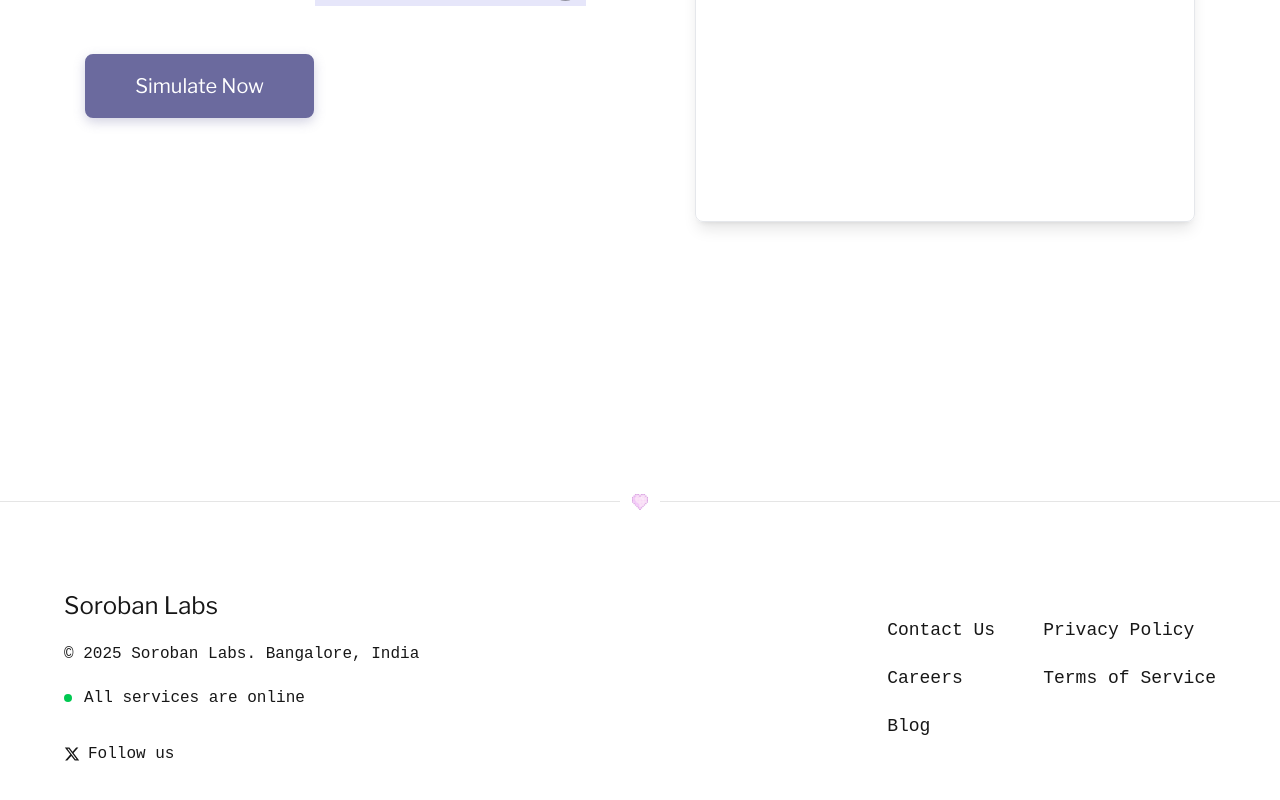
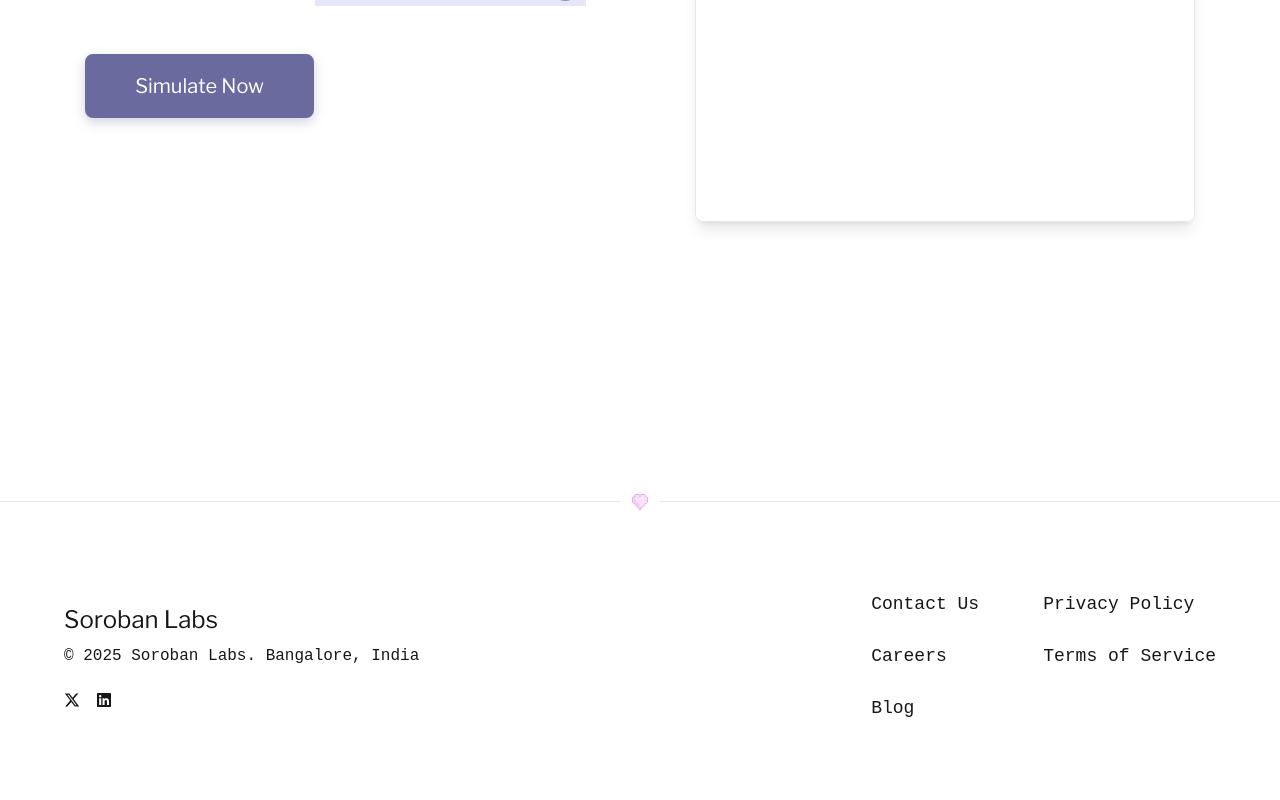
Before and after one commit to soroban-labs/sorobanlabs-landing, a Next.js app: page / in a window 1280 px wide. Shown: the part 3612-4412 px from the top of the page. Built offline with nearby package versions, Linux system fonts and the light colour scheme; no server answers; a web font is replaced by a local one.

Commit message:
feat: social

```diff
--- a/src/components/Footer.tsx
+++ b/src/components/Footer.tsx
@@ -1,5 +1,5 @@
 'use client'
-import { FaXTwitter } from 'react-icons/fa6'
+import { FaXTwitter, FaLinkedin } from 'react-icons/fa6'
 
 export default function Footer() {
   return (
@@ -22,77 +22,85 @@ export default function Footer() {
         </div>
 
         <div className="p-12 pb-32">
-          <div className="flex flex-col lg:flex-row justify-between items-start lg:items-center gap-12 max-w-6xl mx-auto">
+          <div className="flex flex-col lg:flex-row justify-between items-start lg:items-center gap-16 max-w-6xl mx-auto">
             {/* Left side - Company info */}
-            <div className="flex flex-col gap-5">
+            <div className="flex flex-col gap-6">
+              <div className="flex flex-col gap-2">
                 <div className="text-2xl font-normal" style={{ fontFamily: 'var(--font-libre-franklin)', color: '#171717' }}>
                   Soroban Labs
                 </div>
                 <div className="text-base" style={{ fontFamily: 'monospace', color: '#171717' }}>
                   © 2025 Soroban Labs. Bangalore, India
                 </div>
-              <div className="flex items-center gap-3 text-base" style={{ fontFamily: 'monospace', color: '#171717' }}>
-                <div className="w-2 h-2 bg-green-500 rounded-full"></div>
-                All services are online
               </div>
-              <div className="flex items-center gap-3 mt-3">
+              <div className="flex items-center gap-4">
                 <a
                   href="https://x.com/sorobanlabs"
                   target="_blank"
                   rel="noopener noreferrer"
-                  className="flex items-center gap-2 text-base transition-colors duration-200"
-                  style={{ fontFamily: 'monospace', color: '#171717', textDecoration: 'none' }}
+                  className="text-base transition-colors duration-200"
+                  style={{ color: '#171717', textDecoration: 'none' }}
                   onMouseEnter={(e) => (e.target as HTMLAnchorElement).style.color = '#6B6A9E'}
                   onMouseLeave={(e) => (e.target as HTMLAnchorElement).style.color = '#171717'}
                 >
                   <FaXTwitter className="w-4 h-4" />
-                  Follow us
+                </a>
+                <a
+                  href="https://www.linkedin.com/company/sorobanlabs/"
+                  target="_blank"
+                  rel="noopener noreferrer"
+                  className="text-base transition-colors duration-200"
+                  style={{ color: '#171717', textDecoration: 'none' }}
+                  onMouseEnter={(e) => (e.target as HTMLAnchorElement).style.color = '#6B6A9E'}
+                  onMouseLeave={(e) => (e.target as HTMLAnchorElement).style.color = '#171717'}
+                >
+                  <FaLinkedin className="w-4 h-4" />
                 </a>
               </div>
             </div>
 
             {/* Right side - Links */}
-            <div className="flex flex-col sm:flex-row gap-12 text-lg" style={{ fontFamily: 'monospace' }}>
-              <div className="flex flex-col gap-5">
+            <div className="flex flex-col sm:flex-row gap-16 text-lg" style={{ fontFamily: 'monospace' }}>
+              <div className="flex flex-col gap-6">
                 <a
                   href="mailto:atharva@sorobanlabs.io"
                   style={{color: '#171717', textDecoration: 'none'}}
-                  onMouseEnter={(e) => (e.target as HTMLAnchorElement).style.textDecoration = 'underline'}
-                  onMouseLeave={(e) => (e.target as HTMLAnchorElement).style.textDecoration = 'none'}
+                  onMouseEnter={(e) => (e.target as HTMLAnchorElement).style.color = '#6B6A9E'}
+                  onMouseLeave={(e) => (e.target as HTMLAnchorElement).style.color = '#171717'}
                 >
                   Contact Us
                 </a>
                 <a
                   href="#"
                   style={{color: '#171717', textDecoration: 'none'}}
-                  onMouseEnter={(e) => (e.target as HTMLAnchorElement).style.textDecoration = 'underline'}
-                  onMouseLeave={(e) => (e.target as HTMLAnchorElement).style.textDecoration = 'none'}
+                  onMouseEnter={(e) => (e.target as HTMLAnchorElement).style.color = '#6B6A9E'}
+                  onMouseLeave={(e) => (e.target as HTMLAnchorElement).style.color = '#171717'}
                 >
                   Careers
                 </a>
                 <a
                   href="#"
                   style={{color: '#171717', textDecoration: 'none'}}
-                  onMouseEnter={(e) => (e.target as HTMLAnchorElement).style.textDecoration = 'underline'}
-                  onMouseLeave={(e) => (e.target as HTMLAnchorElement).style.textDecoration = 'none'}
+                  onMouseEnter={(e) => (e.target as HTMLAnchorElement).style.color = '#6B6A9E'}
+                  onMouseLeave={(e) => (e.target as HTMLAnchorElement).style.color = '#171717'}
                 >
                   Blog
                 </a>
               </div>
-              <div className="flex flex-col gap-5">
+              <div className="flex flex-col gap-6">
                 <a
                   href="#"
                   style={{color: '#171717', textDecoration: 'none'}}
-                  onMouseEnter={(e) => (e.target as HTMLAnchorElement).style.textDecoration = 'underline'}
-                  onMouseLeave={(e) => (e.target as HTMLAnchorElement).style.textDecoration = 'none'}
+                  onMouseEnter={(e) => (e.target as HTMLAnchorElement).style.color = '#6B6A9E'}
+                  onMouseLeave={(e) => (e.target as HTMLAnchorElement).style.color = '#171717'}
                 >
                   Privacy Policy
                 </a>
                 <a
                   href="#"
                   style={{color: '#171717', textDecoration: 'none'}}
-                  onMouseEnter={(e) => (e.target as HTMLAnchorElement).style.textDecoration = 'underline'}
-                  onMouseLeave={(e) => (e.target as HTMLAnchorElement).style.textDecoration = 'none'}
+                  onMouseEnter={(e) => (e.target as HTMLAnchorElement).style.color = '#6B6A9E'}
+                  onMouseLeave={(e) => (e.target as HTMLAnchorElement).style.color = '#171717'}
                 >
                   Terms of Service
                 </a>
```
Lines whose indentation alone changed are shown as unchanged.
